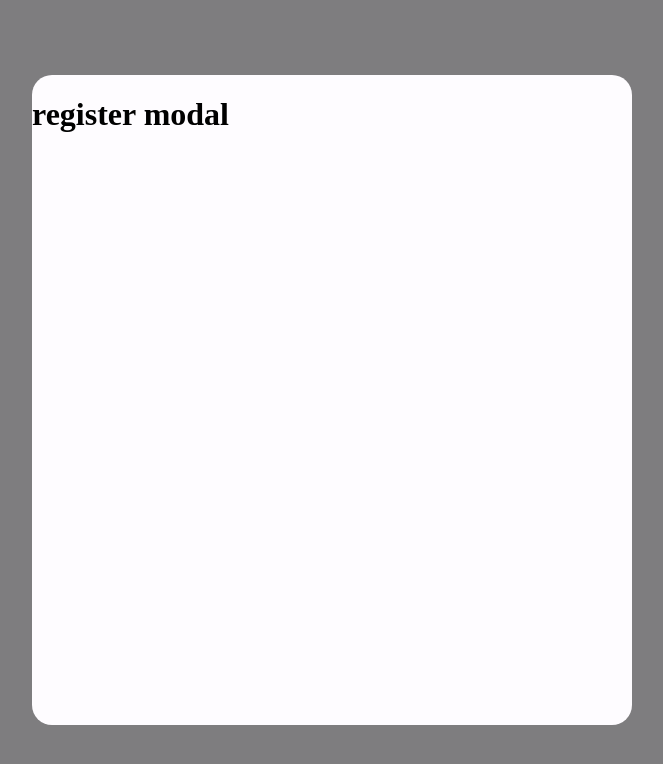
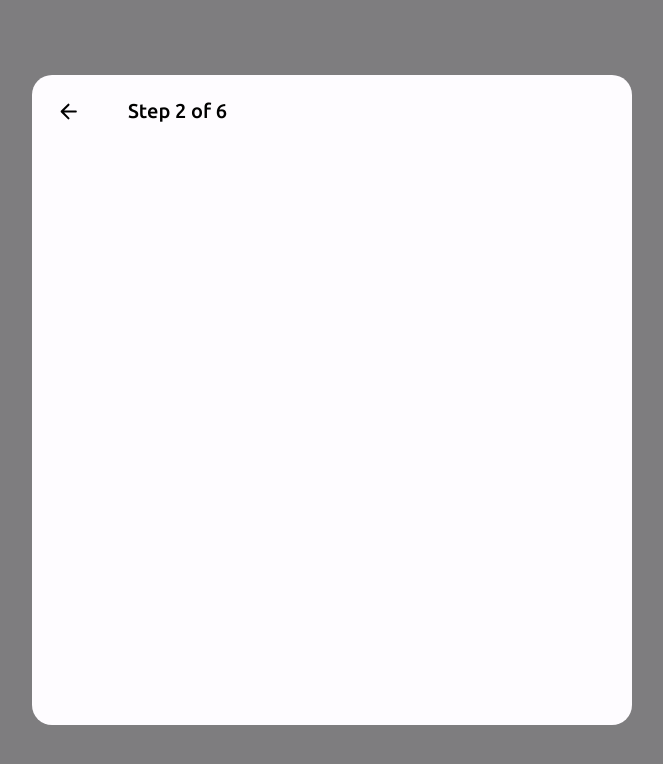
Before and after one commit to nerdxio/twitter-clone, a React (Create React App) app in the folder frontend/: page / in a window 1280 px wide. Shown: the top 764 px of the page, without its empty margins (308-971 px from the left). Built offline with nearby package versions, Linux system fonts and the light colour scheme.

Commit message:
added the RegisterStepCounter for registertion steps with stlying

```diff
--- a/frontend/public/index.html
+++ b/frontend/public/index.html
@@ -5,6 +5,9 @@
     <meta http-equiv="X-UA-Compatible" content="IE=edge">
     <meta name="viewport" content="width=device-width, initial-scale=1.0">
     <link rel="icon" href="%PUBLIC_URL%/Twitter_icon.ico">
+    <link rel="preconnect" href="https://fonts.googleapis.com">
+<link rel="preconnect" href="https://fonts.gstatic.com" crossorigin>
+<link href="https://fonts.googleapis.com/css2?family=Ubuntu:wght@500&display=swap" rel="stylesheet">
     <title>Twitter</title>
 </head>
 <body>
--- a/frontend/src/features/register/components/RegisterModal/RegisterModal.tsx
+++ b/frontend/src/features/register/components/RegisterModal/RegisterModal.tsx
@@ -1,14 +1,14 @@
 import React from 'react'
 import { Modal }  from '../../../../components/Modal/Modal'
 import './RegisterModal.css'
-
+import { RegisterStepCounter } from '../RegisterStepCounter/RegisterStepCounter'
 
 export const RegisterModal:React.FC = () => {
   return (
-    <div className='register-modal'>
-        <Modal>
-            <h1>register modal</h1>
-        </Modal>
-    </div>
+    <Modal>
+      <div className='register-container'>
+        <RegisterStepCounter step={2}/>
+            </div>
+    </Modal>
   )
 }
--- /dev/null
+++ b/frontend/src/features/register/components/RegisterStepCounter/RegisterStepCounter.css
@@ -0,0 +1,33 @@
+.reg-step-counter-container {
+   z-index: 2;
+   width: 100%;
+   display: flex;
+   flex-direction: row;
+   align-items: center;
+   padding: 16px;
+}
+
+.reg-step-counter-btn {
+   z-index: 2;
+   height: 40px;
+   width: 40px;
+   display: flex;
+   margin-right: 40px;
+   justify-content: center;
+   align-items: center;
+}
+
+.reg-step-counter-btn:hover {
+   z-index: 2;
+   background-color: rgba(0, 0, 0, 0.1);
+    border-radius: 100%;
+    cursor: pointer;
+}
+
+.red-step-number {
+    margin: 0;
+    padding: 0;
+    font-family: 'Ubuntu', sans-serif;
+    font-weight: 500;
+    font-size: 20px;
+}
--- /dev/null
+++ b/frontend/src/features/register/components/RegisterStepCounter/RegisterStepCounter.tsx
@@ -0,0 +1,20 @@
+import React from 'react'
+import { displayIcon } from '../../utils/RegisterStepUtils'
+import './RegisterStepCounter.css'
+
+
+interface RegisterStepProps {
+    step: number
+}
+
+export const RegisterStepCounter: React.FC<RegisterStepProps> = ({ step }) => {
+    return (
+        <div className='reg-step-counter-container'>
+            <div className='reg-step-counter-btn'>
+                {displayIcon(step)}
+
+            </div>
+            <span className='red-step-number'>Step {step} of 6</span>
+        </div>
+    )
+}
--- /dev/null
+++ b/frontend/src/features/register/utils/RegisterStepUtils.tsx
@@ -0,0 +1,22 @@
+import { ClearRounded, ArrowBackRounded } from '@mui/icons-material'
+
+
+export const displayIcon = (step: number): JSX.Element => {
+    switch (step) {
+
+        case 1:
+            return <ClearRounded sx={{ fontSize: 25 }} />
+        case 2:
+            return <ArrowBackRounded sx={{ fontSize: 25 }} />
+        case 3:
+            return <ArrowBackRounded sx={{ fontSize: 25 }} />
+        case 4:
+            return <></>
+        case 5:
+            return <ArrowBackRounded sx={{ fontSize: 25 }} />
+        case 6:
+            return <></>
+        default:
+            return <></>
+    }
+}
```
